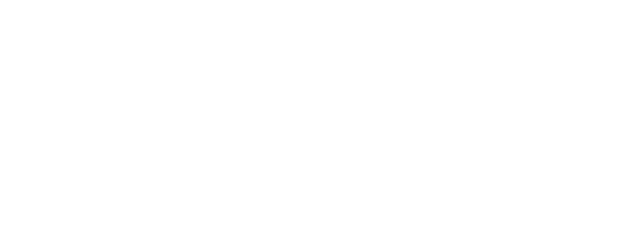
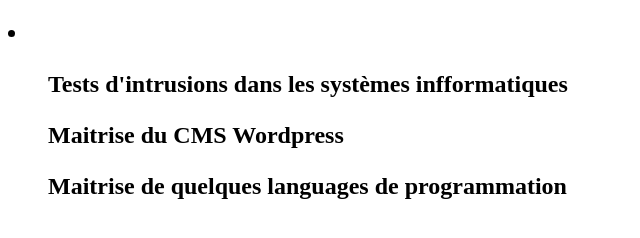
Before and after one commit to elielfresnel/git-mon-cv, a plain HTML site: page index.html in a window 1280 px wide. Shown: the whole page, without its empty margins (0-640 px from the left). Drawn offline with Linux system fonts and the light colour scheme.

Commit message:
mise en place de la section competences

```diff
--- a/index.html
+++ b/index.html
@@ -8,5 +8,14 @@
 </head>
 <body>
 
+
+    <h2>
+        <li>
+            <ol>Tests d'intrusions dans les systèmes infformatiques</ol>
+            <ol>Maitrise du CMS Wordpress</ol>
+            <ol>Maitrise de quelques languages de programmation</ol>
+        </li>
+    </h2>
+
 </body>
 </html>
```
